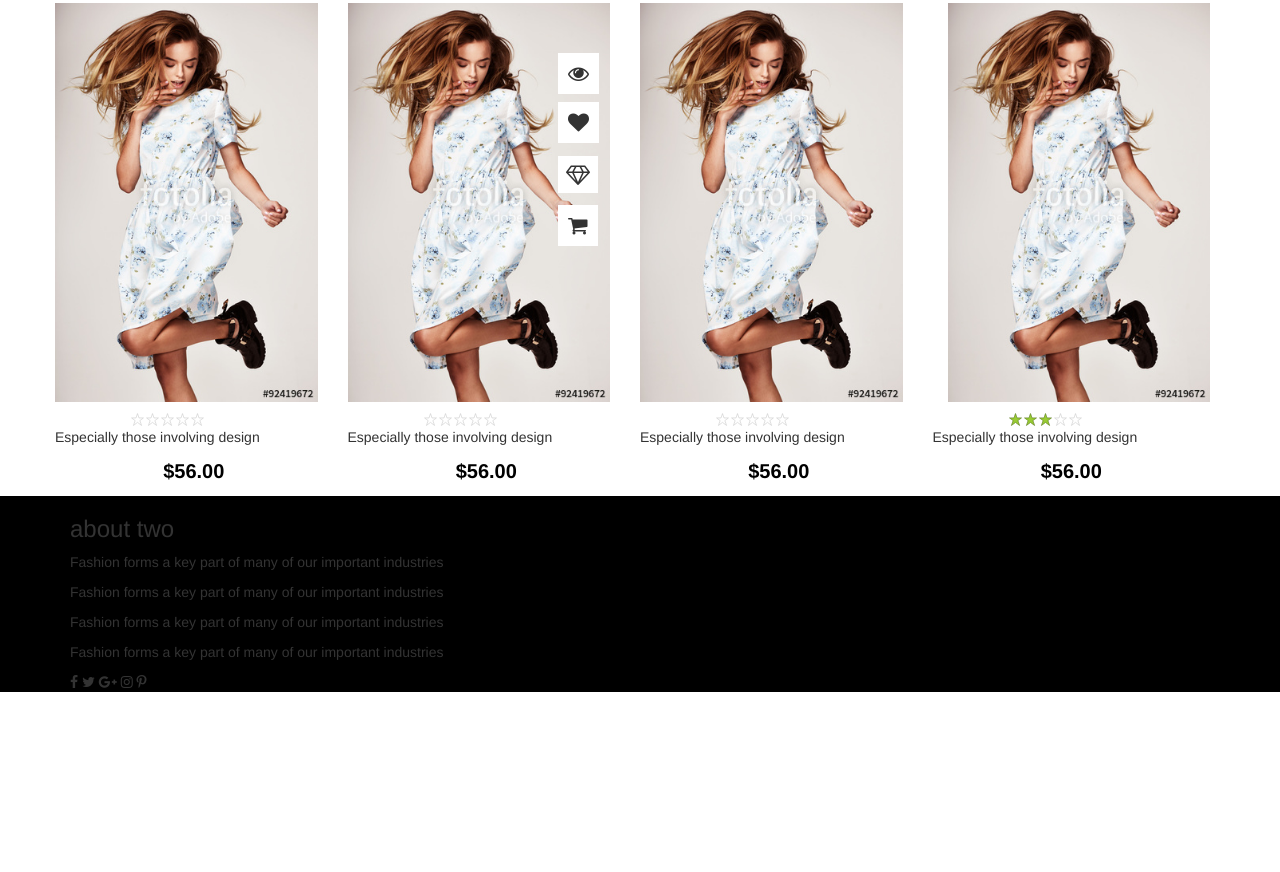
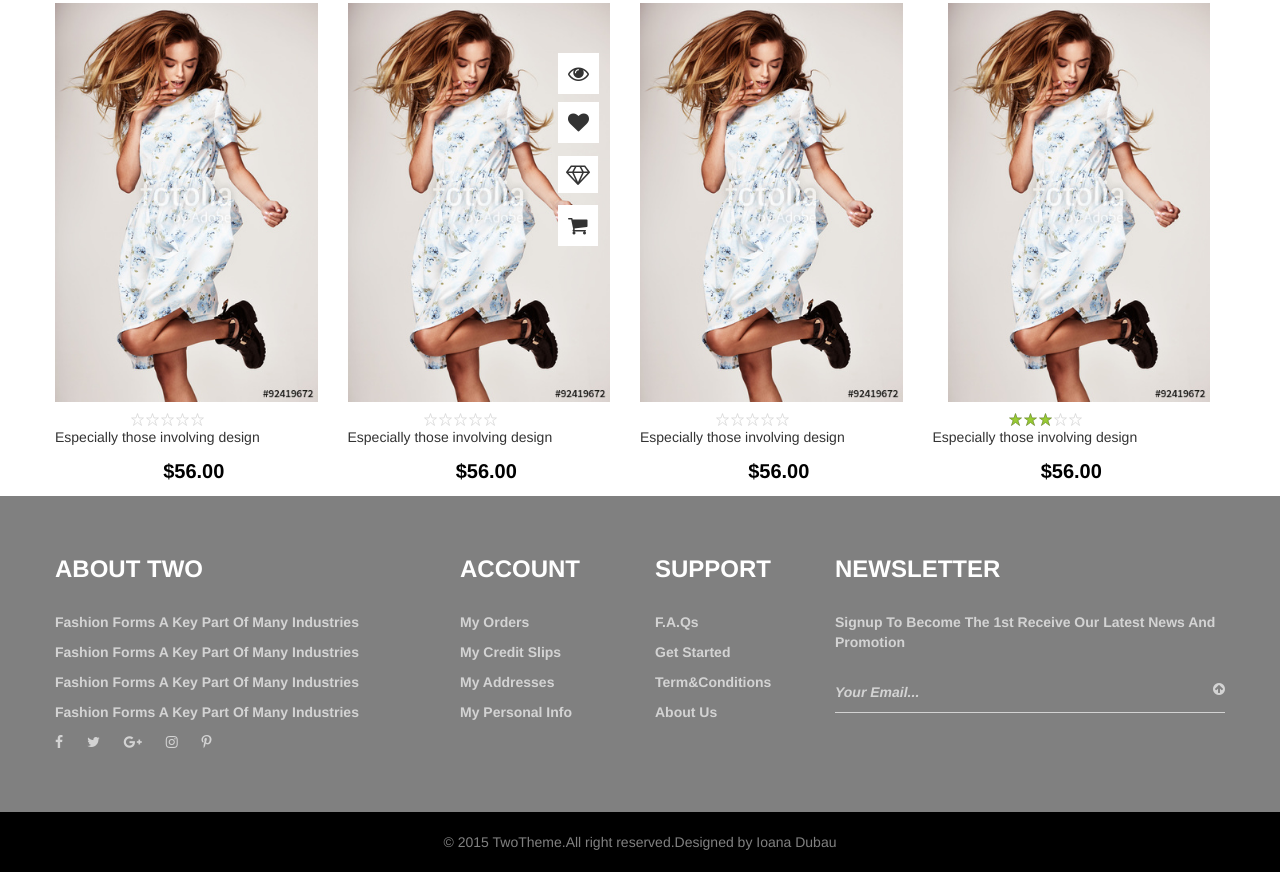
Before and after one commit to veresbianca/Front-end-training, a plain HTML site: page task5/index.html in a window 1280 px wide. Shown: the part 1696-2568 px from the top of the page. Before the commit the page ends 2388 px from the top, so only its background shows below. Drawn offline with nearby package versions, Linux system fonts and the light colour scheme; a script that the page names is missing.

Commit message:
task5 -completed

```diff
--- a/task5/index.html
+++ b/task5/index.html
@@ -168,11 +168,9 @@
                             <button>add to cart</button>
                             <span class="wish-list"><i class="fa fa-heart" aria-hidden="true"></i> Add to wishlist</span>
                             <span class="add-to-compare"><i class="fa fa-arrows" aria-hidden="true"></i> Add to compare</span>
-
                         </div>
 
                     </div>
-
                         <div class="third-content-right">
                             <div class="description">
                                 <div class="details-description">
@@ -214,14 +212,11 @@
                                                      <i class="fa fa-caret-down" aria-hidden="true"></i>
                                             </span>
                                         </p>
-
-                                    </div>
-
                                     </div>
                                 </div>
                             </div>
                         </div>
-
+                </div>
             </div>
 
         <!--end content-right-->
@@ -329,38 +324,49 @@
     <!--start footer-->
     <div class="footer container-fluid">
         <div class="container">
-            <div class="about-two">
+            <div class="detail-footer row">
+                <div class="about-two col-md-4">
                     <h3>about two</h3>
-                <p>Fashion forms a key part of many of our important industries</p>
-                <p>Fashion forms a key part of many of our important industries</p>
-                <p>Fashion forms a key part of many of our important industries</p>
-                <p>Fashion forms a key part of many of our important industries</p>
+                    <p>Fashion forms a key part of many industries</p>
+                    <p>Fashion forms a key part of many industries</p>
+                    <p>Fashion forms a key part of many industries</p>
+                    <p>Fashion forms a key part of many industries</p>
                     <span><i class="fa fa-facebook" aria-hidden="true"></i></span>
                     <span><i class="fa fa-twitter" aria-hidden="true"></i></span>
                     <span><i class="fa fa-google-plus" aria-hidden="true"></i></span>
                     <span><i class="fa fa-instagram" aria-hidden="true"></i></span>
                     <span><i class="fa fa-pinterest-p" aria-hidden="true"></i></span>
-
                 </div>
-            <div class="account">
-
+                <div class="account col-md-2">
+                    <h3>account</h3>
+                    <p>My orders</p>
+                    <p>My credit slips</p>
+                    <p>My addresses</p>
+                    <p>My personal info</p>
                 </div>
-            <div class="support">
-
+                <div class="support col-md-2">
+                    <h3>support</h3>
+                    <p>f.a.qs</p>
+                    <p>Get started</p>
+                    <p>Term&Conditions</p>
+                    <p>About us</p>
                 </div>
-            <div class="newsletter">
-
+                <div class="newsletter col-md-4">
+                    <h3>newsletter</h3>
+                    <p>Signup to become the 1st receive our latest news and promotion</p>
+                    <p class="your-email">your email... <i class="fa fa-arrow-circle-up" aria-hidden="true"></i></p>
                 </div>
-
             </div>
-
-
+        </div>
+      <div class="copyright">
+          <div class="content-copyright">
+              © 2015 TwoTheme.All right reserved.Designed by Ioana Dubau
+          </div>
+      </div>
     </div>
     <!-- end footer-->
 
 </div>
 <!--end container-fluid-->
-
-
 </body>
 </html>
--- a/task5/style.css
+++ b/task5/style.css
@@ -51,8 +51,8 @@
 
             .shopping-cart i {
                 position: absolute;
-                top: 5px;
-                left:5px;
+                top: -8px;
+                left:-11px;
             }
 
             .shopping-cart span {
@@ -642,13 +642,63 @@
                 padding: 7px;
             }
 
-
-
 /*end content-bottom*/
 
 /*end body content*/
 
+/*start footer*/
 .footer {
-    background-color: #000;
+    background-color: grey;
 }
+    .detail-footer {
+        padding-top: 40px;
+        padding-bottom: 60px;
+    }
+        .detail-footer h3 {
+            text-transform: uppercase;
+            color: #fff;
+            padding-bottom: 20px;
+            font-weight: bold;
+        }
+
+        .detail-footer p {
+            color: lightgrey;
+            font-weight: bold;
+            text-transform: capitalize;
+        }
+
+    .about-two {
+        padding: 0;
+    }
+
+        .about-two span {
+            padding-right: 20px;
+            color: lightgrey;
+        }
+
+    .newsletter {
+        border-bottom: 1px solid lightgrey;
+        padding: 0;
+    }
+
+        .your-email {
+            font-style: italic;
+            padding-top: 20px;
+        }
+
+            .your-email i {
+                float: right;
+            }
+
+    .copyright {
+        background-color: #000;
+    }
+        .content-copyright {
+            color: grey;
+            text-align: center;
+            padding: 20px;
+
+        }
+/*end footer*/
+
 /*end container-fluid*/
```
Lines whose indentation alone changed are shown as unchanged.
